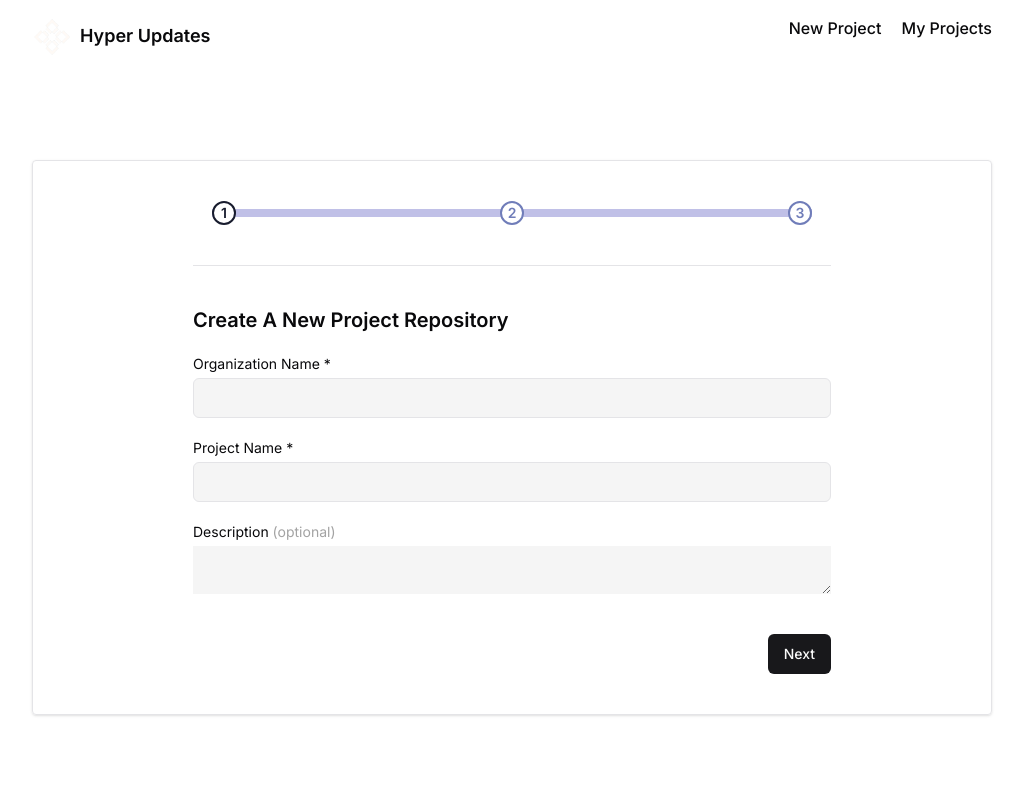
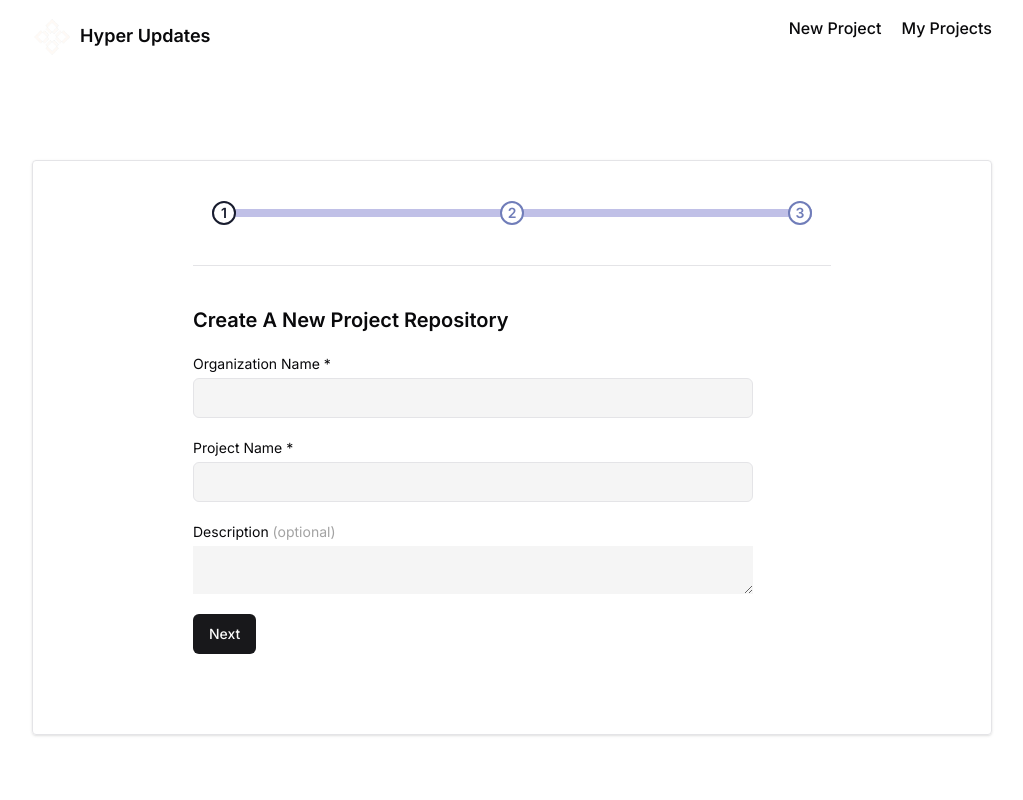
Before and after one commit to Hyper-Updates/hyper_updates_frontend, a Next.js app: page /newproject in a window 1280 px wide. Shown: the top 800 px of the page, without its empty margins (128-1151 px from the left). Built offline with nearby package versions, Linux system fonts and the light colour scheme.

Commit message:
added second step of form and added multi step form logic

```diff
--- a/app/newproject/FirstTab.tsx
+++ b/app/newproject/FirstTab.tsx
@@ -1,40 +1,68 @@
+"use client"
 import { Button } from '@/components/ui/button';
 import { Input } from '@/components/ui/input'
-import React from 'react'
+import React, { useState } from 'react'
 
 type FirstTabProps = {
     currentStep: number;
     updateCurrentStep: (newStep: number) => void;
+    formData: {
+        organization: string;
+        project_name: string;
+        description: string;
+    };
+    updateFormData: (newData: Partial<FirstTabProps['formData']>) => void;
 };
 
-const FirstTab: React.FC<FirstTabProps> = (props) => {
+const FirstTab: React.FC<FirstTabProps> = ({ currentStep, updateCurrentStep, formData, updateFormData }) => {
+
+    const handleInputChange = (event: React.ChangeEvent<HTMLInputElement | HTMLTextAreaElement>) => {
+        const { name, value } = event.target;
+        updateFormData({ [name]: value });
+    };
+    const handleSubmit = (event: React.FormEvent<HTMLFormElement>) => {
+        event.preventDefault();
+        updateCurrentStep(currentStep + 1);
+    };
     return (
         <div>
             <div className='flex flex-col gap-5'>
                 <p className='text-xl font-semibold'>
                     Create A New Project Repository
                 </p>
-                <div className='flex flex-col gap-5 text-sm'>
+                <form onSubmit={handleSubmit} action='' className='flex flex-col gap-5 text-sm w-[70vh]'>
                     <label className='flex flex-col gap-1'>
                         Organization Name *
-                        <Input type="text" required className='bg-neutral-100 text-base' />
+                        <Input type="text"
+                            name="organization"
+                            value={formData.organization}
+                            onChange={handleInputChange}
+                            required className='bg-neutral-100 text-base' />
                     </label>
                     <label className='flex flex-col gap-1'>
                         Project Name *
-                        <Input type="text" required className='bg-neutral-100 text-base' />
+                        <Input type="text"
+                            name="project_name"
+                            value={formData.project_name}
+                            onChange={handleInputChange}
+                            required className='bg-neutral-100 text-base' />
                     </label>
                     <label className='flex flex-col gap-1'>
                         <p>Description <span className='text-neutral-400'>(optional)</span></p>
-                        <textarea required className='bg-neutral-100 text-base' />
+                        <textarea
+                            name="description"
+                            value={formData.description}
+                            onChange={handleInputChange}
+                            className='bg-neutral-100 text-base' />
                     </label>
 
-                </div>
+                    <Button type='submit' className='w-fit'>Next</Button>
+                </form>
                 <div className='ml-auto flex gap-5 pt-5'>
-                    <Button onClick={()=>props.updateCurrentStep(props.currentStep+1)} className='w-fit'>Next</Button>
                 </div>
             </div>
         </div>
     )
 }
 
-export {FirstTab}
+export { FirstTab }
--- a/app/newproject/SecondTab.tsx
+++ b/app/newproject/SecondTab.tsx
@@ -1,26 +1,70 @@
+"use client"
 import { Button } from '@/components/ui/button';
 import { Input } from '@/components/ui/input'
-import React from 'react'
+import { IoFileTray } from "react-icons/io5"
+import React, { useState, useCallback } from 'react'
+import { useDropzone } from 'react-dropzone';
 
 type SecondTabProps = {
     currentStep: number;
     updateCurrentStep: (newStep: number) => void;
 };
 
-const SecondTab: React.FC<SecondTabProps> = (props) => {
+const SecondTab: React.FC<SecondTabProps> = ({currentStep, updateCurrentStep}) => {
+    const [file, setFile] = useState<File | undefined>();
+
+
+    const onDrop = useCallback((acceptedFiles: Array<File>) => {
+        const file = new FileReader;
+
+        file.onload = function () {
+            //   setPreview(file.result);
+        }
+
+        file.readAsDataURL(acceptedFiles[0])
+    }, [])
+    const { getRootProps, getInputProps, isDragActive } = useDropzone({
+        onDrop
+    });
+
+    const handleSubmit = (event: React.FormEvent<HTMLFormElement>) => {
+        event.preventDefault();
+        updateCurrentStep(currentStep + 1);
+    };
+
     return (
         <div>
             <div className='flex flex-col gap-5'>
-                <div>
-                    SecondStep
+                <form onSubmit={handleSubmit} className='flex flex-col gap-5'>
+                    <p className='text-xl font-semibold'>
+                        Upload Your Executable File
+                    </p>
+                    <div className='w-[70vh] h-[30vh] border-4 border-c border-dashed border-neutral-400 rounded-xl flex flex-col justify-center items-center' {...getRootProps()}>
+
+                        <input {...getInputProps()} required/>
+                        <span className='text-5xl'><IoFileTray /></span>
+                        {
+                            isDragActive ?
+                                <p>Drop the files here ...</p> :
+                                <p>Drop your executable file here, or click to select files</p>
+                        }
+                    </div>
+                    <label className='flex flex-col gap-1 text-xm w-[70vh]'>
+                        Release version *
+                        <Input type="text"
+                            name="organization"
+                            // value={formData.organization}
+                            // onChange={handleInputChange}
+                            required className='bg-neutral-100 text-base' />
+                    </label>
+                <div className='ml-auto flex gap-5 pt-5'>
+                    <Button onClick={() => updateCurrentStep(currentStep - 1)} variant={'outline'} className='w-fit'>Prev</Button>
+                    <Button type='submit' className='w-fit'>Next</Button>
                 </div>
-                <div className='ml-auto flex gap-5 pt-5'>
-                    <Button onClick={()=>props.updateCurrentStep(props.currentStep-1)} variant={'outline'} className='w-fit'>Prev</Button>
-                    <Button onClick={()=>props.updateCurrentStep(props.currentStep+1)} className='w-fit'>Next</Button>
-                </div>
+                </form>
             </div>
         </div>
     )
 }
 
-export {SecondTab}
+export { SecondTab }
--- a/app/newproject/page.tsx
+++ b/app/newproject/page.tsx
@@ -21,7 +21,29 @@ const steps = [
     },
 ]
 
+type NewProjectState = {
+    currentStep: number;
+    formData: {
+        organization: string;
+        project_name: string;
+        description: string;
+        file: File | null;
+        release: string;
+    };
+}
+
+
 export default function NewPoject() {
+    const [state, setState] = useState<NewProjectState>({
+        currentStep: 1,
+        formData: {
+            organization: '',
+            project_name: '',
+            description: '',
+            file: null,
+            release: '',
+        },
+    });
     const [currentStep, setCurrentStep] = useState<number>(1)
     const handlePrev = () => {
         {
@@ -40,6 +62,16 @@ export default function NewPoject() {
         setCurrentStep(newStep);
     };
 
+    const updateFormData = (newData: Partial<NewProjectState['formData']>) => {
+        setState((prevState) => ({
+            ...prevState,
+            formData: {
+                ...prevState.formData,
+                ...newData,
+            },
+        }));
+    };
+
     return (
         <div className='px-40 py-40'>
             <div className='border shadow rounded flex flex-col'>
@@ -52,13 +84,14 @@ export default function NewPoject() {
                         (() => {
                             switch (currentStep) {
                                 case 1:
-                                    return <FirstTab currentStep={currentStep} updateCurrentStep={updateCurrentStep} />;
+                                    return <FirstTab currentStep={currentStep} updateCurrentStep={updateCurrentStep} formData={state.formData} updateFormData={updateFormData} />;
                                 case 2:
                                     return <SecondTab currentStep={currentStep} updateCurrentStep={updateCurrentStep} />;
                                 case 3:
                                     return <ThirdTab currentStep={currentStep} updateCurrentStep={updateCurrentStep} />;
                                 default:
-                                    return <FirstTab currentStep={currentStep} updateCurrentStep={updateCurrentStep} />;
+                                    return <FirstTab currentStep={currentStep} updateCurrentStep={updateCurrentStep} formData={state.formData} updateFormData={updateFormData} />;
+
                             }
                         })()
                     }
--- /dev/null
+++ b/components/ui/form.tsx
@@ -0,0 +1,176 @@
+import * as React from "react"
+import * as LabelPrimitive from "@radix-ui/react-label"
+import { Slot } from "@radix-ui/react-slot"
+import {
+  Controller,
+  ControllerProps,
+  FieldPath,
+  FieldValues,
+  FormProvider,
+  useFormContext,
+} from "react-hook-form"
+
+import { cn } from "@/lib/utils"
+import { Label } from "@/components/ui/label"
+
+const Form = FormProvider
+
+type FormFieldContextValue<
+  TFieldValues extends FieldValues = FieldValues,
+  TName extends FieldPath<TFieldValues> = FieldPath<TFieldValues>
+> = {
+  name: TName
+}
+
+const FormFieldContext = React.createContext<FormFieldContextValue>(
+  {} as FormFieldContextValue
+)
+
+const FormField = <
+  TFieldValues extends FieldValues = FieldValues,
+  TName extends FieldPath<TFieldValues> = FieldPath<TFieldValues>
+>({
+  ...props
+}: ControllerProps<TFieldValues, TName>) => {
+  return (
+    <FormFieldContext.Provider value={{ name: props.name }}>
+      <Controller {...props} />
+    </FormFieldContext.Provider>
+  )
+}
+
+const useFormField = () => {
+  const fieldContext = React.useContext(FormFieldContext)
+  const itemContext = React.useContext(FormItemContext)
+  const { getFieldState, formState } = useFormContext()
+
+  const fieldState = getFieldState(fieldContext.name, formState)
+
+  if (!fieldContext) {
+    throw new Error("useFormField should be used within <FormField>")
+  }
+
+  const { id } = itemContext
+
+  return {
+    id,
+    name: fieldContext.name,
+    formItemId: `${id}-form-item`,
+    formDescriptionId: `${id}-form-item-description`,
+    formMessageId: `${id}-form-item-message`,
+    ...fieldState,
+  }
+}
+
+type FormItemContextValue = {
+  id: string
+}
+
+const FormItemContext = React.createContext<FormItemContextValue>(
+  {} as FormItemContextValue
+)
+
+const FormItem = React.forwardRef<
+  HTMLDivElement,
+  React.HTMLAttributes<HTMLDivElement>
+>(({ className, ...props }, ref) => {
+  const id = React.useId()
+
+  return (
+    <FormItemContext.Provider value={{ id }}>
+      <div ref={ref} className={cn("space-y-2", className)} {...props} />
+    </FormItemContext.Provider>
+  )
+})
+FormItem.displayName = "FormItem"
+
+const FormLabel = React.forwardRef<
+  React.ElementRef<typeof LabelPrimitive.Root>,
+  React.ComponentPropsWithoutRef<typeof LabelPrimitive.Root>
+>(({ className, ...props }, ref) => {
+  const { error, formItemId } = useFormField()
+
+  return (
+    <Label
+      ref={ref}
+      className={cn(error && "text-destructive", className)}
+      htmlFor={formItemId}
+      {...props}
+    />
+  )
+})
+FormLabel.displayName = "FormLabel"
+
+const FormControl = React.forwardRef<
+  React.ElementRef<typeof Slot>,
+  React.ComponentPropsWithoutRef<typeof Slot>
+>(({ ...props }, ref) => {
+  const { error, formItemId, formDescriptionId, formMessageId } = useFormField()
+
+  return (
+    <Slot
+      ref={ref}
+      id={formItemId}
+      aria-describedby={
+        !error
+          ? `${formDescriptionId}`
+          : `${formDescriptionId} ${formMessageId}`
+      }
+      aria-invalid={!!error}
+      {...props}
+    />
+  )
+})
+FormControl.displayName = "FormControl"
+
+const FormDescription = React.forwardRef<
+  HTMLParagraphElement,
+  React.HTMLAttributes<HTMLParagraphElement>
+>(({ className, ...props }, ref) => {
+  const { formDescriptionId } = useFormField()
+
+  return (
+    <p
+      ref={ref}
+      id={formDescriptionId}
+      className={cn("text-sm text-muted-foreground", className)}
+      {...props}
+    />
+  )
+})
+FormDescription.displayName = "FormDescription"
+
+const FormMessage = React.forwardRef<
+  HTMLParagraphElement,
+  React.HTMLAttributes<HTMLParagraphElement>
+>(({ className, children, ...props }, ref) => {
+  const { error, formMessageId } = useFormField()
+  const body = error ? String(error?.message) : children
+
+  if (!body) {
+    return null
+  }
+
+  return (
+    <p
+      ref={ref}
+      id={formMessageId}
+      className={cn("text-sm font-medium text-destructive", className)}
+      {...props}
+    >
+      {body}
+    </p>
+  )
+})
+FormMessage.displayName = "FormMessage"
+
+export {
+  useFormField,
+  Form,
+  FormItem,
+  FormLabel,
+  FormControl,
+  FormDescription,
+  FormMessage,
+  FormField,
+}
--- /dev/null
+++ b/components/ui/label.tsx
@@ -0,0 +1,26 @@
+"use client"
+
+import * as React from "react"
+import * as LabelPrimitive from "@radix-ui/react-label"
+import { cva, type VariantProps } from "class-variance-authority"
+
+import { cn } from "@/lib/utils"
+
+const labelVariants = cva(
+  "text-sm font-medium leading-none peer-disabled:cursor-not-allowed peer-disabled:opacity-70"
+)
+
+const Label = React.forwardRef<
+  React.ElementRef<typeof LabelPrimitive.Root>,
+  React.ComponentPropsWithoutRef<typeof LabelPrimitive.Root> &
+    VariantProps<typeof labelVariants>
+>(({ className, ...props }, ref) => (
+  <LabelPrimitive.Root
+    ref={ref}
+    className={cn(labelVariants(), className)}
+    {...props}
+  />
+))
+Label.displayName = LabelPrimitive.Root.displayName
+
+export { Label }
```
Also changed, not shown: package.json (+6 -1 lines), 1 other file (tests, documents, lock files or other folders).
